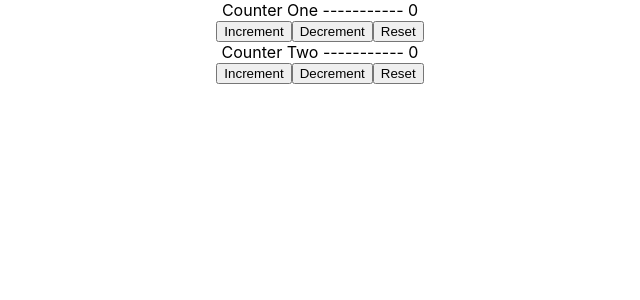
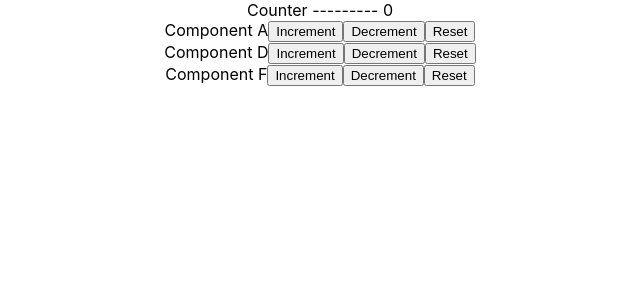
Before and after one commit to shubham43MP/react-hooks, a React (Create React App) app: page / in a window 1280 px wide. Shown: the top 300 px of the page, without its empty margins (320-960 px from the left). Built offline with nearby package versions, Linux system fonts and the light colour scheme.

Commit message:
useContext and useReducer combined for Global State Management

```diff
--- a/src/App.js
+++ b/src/App.js
@@ -1,32 +1,48 @@
-import React from 'react';
+import React, { useReducer } from 'react';
 import logo from './logo.svg';
 import UseReducerExample1 from './components/useReducerCounter'
 import UseReducerExample2 from './components/useReducerCounter2'
 import UseReducerExample3 from './components/useReducerCounter3'
+import ComponentA from './components/ComponentA'
+import ComponentB from './components/ComponentB'
+import ComponentC from './components/ComponentC'
 import './App.css';
 
+export const CountContext = React.createContext()
+
+const initialState = 0
+
+const reducer = ( state, action ) => {
+    switch( action ){
+        case 'INCREMENT':
+        return state + 1
+
+        case 'DECREMENT':
+        return state - 1
+
+        case 'RESET':
+        return initialState
+
+        default :
+        return state
+    }
+}
+
 function App() {
+  const [ count, dispatch ] = useReducer( reducer, initialState )
+  console.log( 'gggggggggggg' )
   return (
-    <div className="App">
-      {/* <header className="App-header">
-        <img src={logo} className="App-logo" alt="logo" />
-        <p>
-          Edit <code>src/App.js</code> and save to reload.
-        </p>
-        <a
-          className="App-link"
-          href="https://reactjs.org"
-          target="_blank"
-          rel="noopener noreferrer"
-        >
-          Learn React
-        </a>
-
-      </header> */}
-      {/* <UseReducerExample1/> */}
-      {/* <UseReducerExample2 /> */}
-      <UseReducerExample3 />
-    </div>
+    <CountContext.Provider value={ { countState: count, countDispatch: dispatch } }>
+      <div className="App">
+        {/* <UseReducerExample1/> */}
+        {/* <UseReducerExample2 /> */}
+        {/* <UseReducerExample3 /> */}
+        Counter --------- { count }
+        <ComponentA />
+        <ComponentB />
+        <ComponentC />
+      </div>
+    </CountContext.Provider>
   );
 }
 
--- /dev/null
+++ b/src/components/ComponentA.jsx
@@ -0,0 +1,16 @@
+import React, { useContext } from 'react'
+import { CountContext } from '../App'
+
+const ComponentA = ( ) => {
+    const { countState, countDispatch } = useContext( CountContext )
+    return (
+        <div>
+            Component A
+            <button onClick={ () => countDispatch( 'INCREMENT' ) }>Increment</button>
+            <button onClick={ () => countDispatch( 'DECREMENT' ) }>Decrement</button>
+            <button onClick={ () => countDispatch( 'RESET' ) }>Reset</button>
+        </div>
+    )
+ }
+
+ export default ComponentA
--- /dev/null
+++ b/src/components/ComponentB.jsx
@@ -0,0 +1,12 @@
+import React, { useContext } from 'react'
+import ComponentD from './ComponentD'
+
+const ComponentB = ( ) => {
+    return (
+        <div>
+            <ComponentD />
+        </div>
+    )
+ }
+
+ export default ComponentB
--- /dev/null
+++ b/src/components/ComponentC.jsx
@@ -0,0 +1,12 @@
+import React, { useReducer } from 'react'
+import ComponentE from './ComponentE'
+
+const ComponentC = ( ) => {
+    return (
+        <div>
+            <ComponentE />
+        </div>
+    )
+ }
+
+ export default ComponentC
--- /dev/null
+++ b/src/components/ComponentD.jsx
@@ -0,0 +1,16 @@
+import React, { useContext } from 'react'
+import { CountContext } from '../App'
+
+const ComponentD = ( ) => {
+    const { countState, countDispatch } = useContext( CountContext )
+    return (
+        <div>
+            Component D
+            <button onClick={ () => countDispatch( 'INCREMENT' ) }>Increment</button>
+            <button onClick={ () => countDispatch( 'DECREMENT' ) }>Decrement</button>
+            <button onClick={ () => countDispatch( 'RESET' ) }>Reset</button>
+        </div>
+    )
+ }
+
+ export default ComponentD
--- /dev/null
+++ b/src/components/ComponentE.jsx
@@ -0,0 +1,12 @@
+import React, { useReducer } from 'react'
+import ComponentF from './ComponentF'
+
+const ComponentE = ( ) => {
+    return (
+        <div>
+            <ComponentF />
+        </div>
+    )
+ }
+
+ export default ComponentE
--- /dev/null
+++ b/src/components/ComponentF.jsx
@@ -0,0 +1,15 @@
+import React, { useContext } from 'react'
+import { CountContext } from '../App'
+const ComponentF = ( ) => {
+    const { countState, countDispatch } = useContext( CountContext )
+    return (
+        <div>
+            Component F
+            <button onClick={ () => countDispatch( 'INCREMENT' ) }>Increment</button>
+            <button onClick={ () => countDispatch( 'DECREMENT' ) }>Decrement</button>
+            <button onClick={ () => countDispatch( 'RESET' ) }>Reset</button>
+        </div>
+    )
+ }
+
+ export default ComponentF
```
Also changed, not shown: 1 other file (tests, documents, lock files or other folders).
